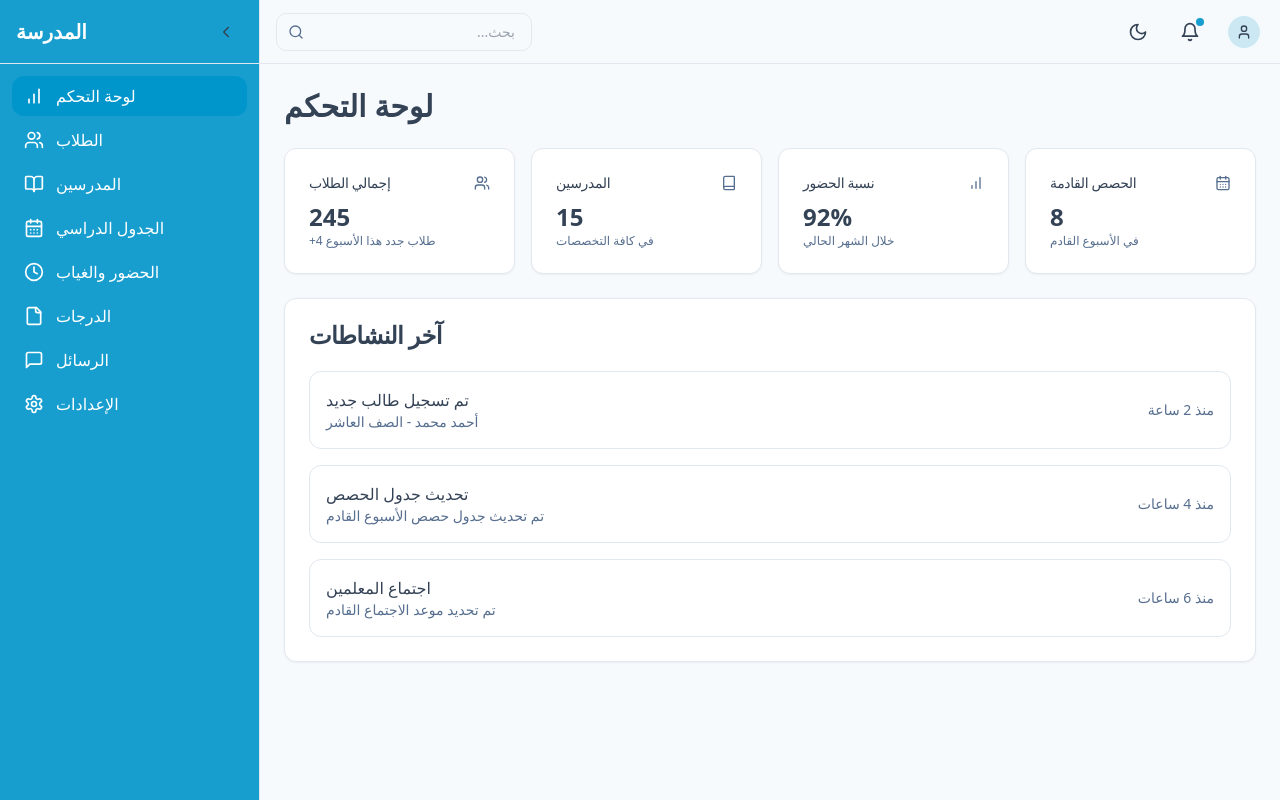
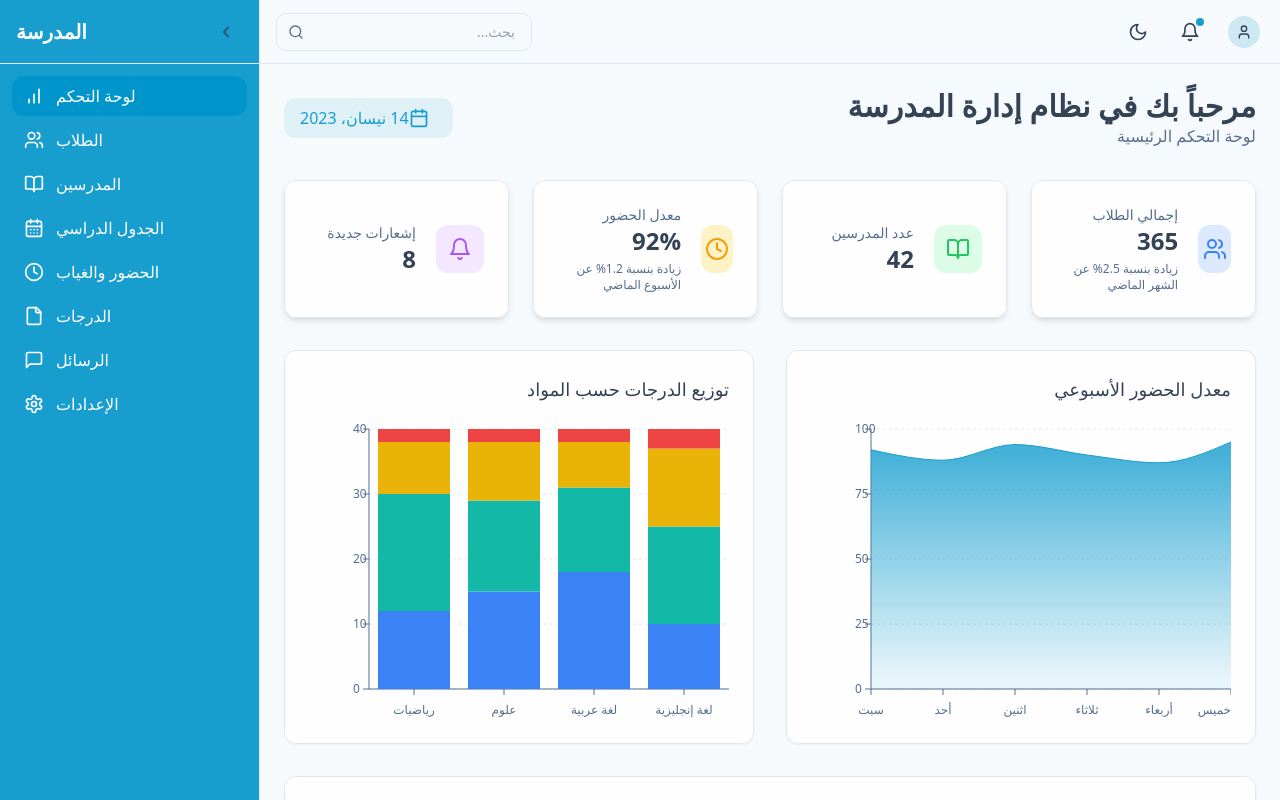
Before and after one commit to Brhansenane/academy-control-panel, a React (Vite) app: page / in a window 1280 px wide. Built offline with nearby package versions, Linux system fonts and the light colour scheme.

Commit message:
Reverted to commit 1d64979a107b31d6b5304320589811a9c0966a82

```diff
--- a/src/App.tsx
+++ b/src/App.tsx
@@ -1,3 +1,4 @@
+
 import { Toaster } from "@/components/ui/toaster";
 import { Toaster as Sonner } from "@/components/ui/sonner";
 import { TooltipProvider } from "@/components/ui/tooltip";
@@ -28,8 +29,7 @@ const App = () => (
         <BrowserRouter>
           <Routes>
             <Route element={<MainLayout />}>
-              <Route index element={<Dashboard />} />
-              <Route path="/dashboard" element={<Dashboard />} />
+              <Route path="/" element={<Dashboard />} />
               <Route path="/students" element={<Students />} />
               <Route path="/students/:id" element={<StudentDetails />} />
               <Route path="/teachers" element={<Teachers />} />
--- a/src/pages/Dashboard.tsx
+++ b/src/pages/Dashboard.tsx
@@ -1,117 +1,264 @@
 
 import React from "react";
-import { BarChart, Book, CalendarDays, Users } from "lucide-react";
 import {
-  Card,
-  CardContent,
-  CardHeader,
-  CardTitle,
-} from "@/components/ui/card";
+  AreaChart, Area, BarChart, Bar, LineChart, Line,
+  XAxis, YAxis, CartesianGrid, Tooltip, ResponsiveContainer
+} from "recharts";
+import { Bell, Book, BookOpen, Calendar, Clock, Users } from "lucide-react";
 
-const Dashboard = () => {
+// Mock data for charts
+const attendanceData = [
+  { name: "سبت", attendance: 92, absence: 8 },
+  { name: "أحد", attendance: 88, absence: 12 },
+  { name: "اثنين", attendance: 94, absence: 6 },
+  { name: "ثلاثاء", attendance: 90, absence: 10 },
+  { name: "أربعاء", attendance: 87, absence: 13 },
+  { name: "خميس", attendance: 95, absence: 5 },
+];
+
+const gradesData = [
+  { name: "رياضيات", متميز: 12, جيد: 18, متوسط: 8, ضعيف: 2 },
+  { name: "علوم", متميز: 15, جيد: 14, متوسط: 9, ضعيف: 2 },
+  { name: "لغة عربية", متميز: 18, جيد: 13, متوسط: 7, ضعيف: 2 },
+  { name: "لغة إنجليزية", متميز: 10, جيد: 15, متوسط: 12, ضعيف: 3 },
+];
+
+const enrollmentData = [
+  { name: "أيلول", طلاب: 340 },
+  { name: "تشرين أول", طلاب: 345 },
+  { name: "تشرين ثاني", طلاب: 350 },
+  { name: "كانون أول", طلاب: 355 },
+  { name: "كانون ثاني", طلاب: 360 },
+  { name: "شباط", طلاب: 365 },
+];
+
+// Component for statistic cards
+const StatCard = ({ icon, title, value, trend, color }: {
+  icon: React.ReactNode,
+  title: string,
+  value: string,
+  trend?: string,
+  color: string
+}) => {
   return (
-    <div className="space-y-6">
-      <h1 className="text-3xl font-bold">لوحة التحكم</h1>
+    <div className="glass-card p-6 card-hover flex items-center">
+      <div className={`h-12 w-12 rounded-lg flex items-center justify-center ${color}`}>
+        {icon}
+      </div>
+      <div className="mr-5">
+        <h3 className="text-muted-foreground text-sm font-medium">{title}</h3>
+        <p className="text-2xl font-bold">{value}</p>
+        {trend && <p className="text-xs text-muted-foreground mt-1">{trend}</p>}
+      </div>
+    </div>
+  );
+};
 
-      {/* Stats Grid */}
-      <div className="grid gap-4 md:grid-cols-2 lg:grid-cols-4">
-        <Card>
-          <CardHeader className="flex flex-row items-center justify-between space-y-0 pb-2">
-            <CardTitle className="text-sm font-medium">إجمالي الطلاب</CardTitle>
-            <Users className="h-4 w-4 text-muted-foreground" />
-          </CardHeader>
-          <CardContent>
-            <div className="text-2xl font-bold">245</div>
-            <p className="text-xs text-muted-foreground">
-              +4 طلاب جدد هذا الأسبوع
-            </p>
-          </CardContent>
-        </Card>
-
-        <Card>
-          <CardHeader className="flex flex-row items-center justify-between space-y-0 pb-2">
-            <CardTitle className="text-sm font-medium">المدرسين</CardTitle>
-            <Book className="h-4 w-4 text-muted-foreground" />
-          </CardHeader>
-          <CardContent>
-            <div className="text-2xl font-bold">15</div>
-            <p className="text-xs text-muted-foreground">
-              في كافة التخصصات
-            </p>
-          </CardContent>
-        </Card>
-
-        <Card>
-          <CardHeader className="flex flex-row items-center justify-between space-y-0 pb-2">
-            <CardTitle className="text-sm font-medium">نسبة الحضور</CardTitle>
-            <BarChart className="h-4 w-4 text-muted-foreground" />
-          </CardHeader>
-          <CardContent>
-            <div className="text-2xl font-bold">92%</div>
-            <p className="text-xs text-muted-foreground">
-              خلال الشهر الحالي
-            </p>
-          </CardContent>
-        </Card>
-
-        <Card>
-          <CardHeader className="flex flex-row items-center justify-between space-y-0 pb-2">
-            <CardTitle className="text-sm font-medium">الحصص القادمة</CardTitle>
-            <CalendarDays className="h-4 w-4 text-muted-foreground" />
-          </CardHeader>
-          <CardContent>
-            <div className="text-2xl font-bold">8</div>
-            <p className="text-xs text-muted-foreground">
-              في الأسبوع القادم
-            </p>
-          </CardContent>
-        </Card>
+export function Dashboard() {
+  return (
+    <div className="animate-fade-in" dir="rtl">
+      <div className="flex justify-between items-center mb-8">
+        <div>
+          <h1 className="text-3xl font-bold">مرحباً بك في نظام إدارة المدرسة</h1>
+          <p className="text-muted-foreground">لوحة التحكم الرئيسية</p>
+        </div>
+        <div className="hidden md:block">
+          <div className="bg-primary/10 text-primary px-4 py-2 rounded-lg flex items-center">
+            <Calendar className="mr-2 h-5 w-5" />
+            <span>14 نيسان، 2023</span>
+          </div>
+        </div>
       </div>
 
-      {/* Activity Timeline */}
-      <Card>
-        <CardHeader>
-          <CardTitle>آخر النشاطات</CardTitle>
-        </CardHeader>
-        <CardContent>
+      {/* Stats Cards */}
+      <div className="grid grid-cols-1 md:grid-cols-2 lg:grid-cols-4 gap-6 mb-8">
+        <StatCard
+          icon={<Users className="h-6 w-6 text-blue-500" />}
+          title="إجمالي الطلاب"
+          value="365"
+          trend="زيادة بنسبة 2.5% عن الشهر الماضي"
+          color="bg-blue-100 dark:bg-blue-900/30"
+        />
+        <StatCard
+          icon={<BookOpen className="h-6 w-6 text-green-500" />}
+          title="عدد المدرسين"
+          value="42"
+          color="bg-green-100 dark:bg-green-900/30"
+        />
+        <StatCard
+          icon={<Clock className="h-6 w-6 text-amber-500" />}
+          title="معدل الحضور"
+          value="92%"
+          trend="زيادة بنسبة 1.2% عن الأسبوع الماضي"
+          color="bg-amber-100 dark:bg-amber-900/30"
+        />
+        <StatCard
+          icon={<Bell className="h-6 w-6 text-purple-500" />}
+          title="إشعارات جديدة"
+          value="8"
+          color="bg-purple-100 dark:bg-purple-900/30"
+        />
+      </div>
+
+      {/* Charts */}
+      <div className="grid grid-cols-1 lg:grid-cols-2 gap-8 mb-8">
+        <div className="glass-card p-6 rounded-xl shadow-sm">
+          <h3 className="text-lg font-medium mb-4">معدل الحضور الأسبوعي</h3>
+          <ResponsiveContainer width="100%" height={300}>
+            <AreaChart data={attendanceData} margin={{ top: 10, right: 0, left: 0, bottom: 0 }}>
+              <defs>
+                <linearGradient id="colorAttendance" x1="0" y1="0" x2="0" y2="1">
+                  <stop offset="5%" stopColor="hsl(var(--primary))" stopOpacity={0.8}/>
+                  <stop offset="95%" stopColor="hsl(var(--primary))" stopOpacity={0.1}/>
+                </linearGradient>
+              </defs>
+              <CartesianGrid strokeDasharray="3 3" vertical={false} stroke="hsl(var(--border))" />
+              <XAxis dataKey="name" stroke="hsl(var(--muted-foreground))" fontSize={12} tickMargin={10} />
+              <YAxis stroke="hsl(var(--muted-foreground))" fontSize={12} tickMargin={10} />
+              <Tooltip
+                contentStyle={{
+                  background: "hsl(var(--card))",
+                  border: "1px solid hsl(var(--border))",
+                  borderRadius: "var(--radius)"
+                }}
+              />
+              <Area
+                type="monotone"
+                dataKey="attendance"
+                stroke="hsl(var(--primary))"
+                fillOpacity={1}
+                fill="url(#colorAttendance)"
+                name="الحضور (%)"
+              />
+            </AreaChart>
+          </ResponsiveContainer>
+        </div>
+
+        <div className="glass-card p-6 rounded-xl shadow-sm">
+          <h3 className="text-lg font-medium mb-4">توزيع الدرجات حسب المواد</h3>
+          <ResponsiveContainer width="100%" height={300}>
+            <BarChart data={gradesData} margin={{ top: 10, right: 0, left: 0, bottom: 0 }}>
+              <CartesianGrid strokeDasharray="3 3" vertical={false} stroke="hsl(var(--border))" />
+              <XAxis dataKey="name" stroke="hsl(var(--muted-foreground))" fontSize={12} tickMargin={10} />
+              <YAxis stroke="hsl(var(--muted-foreground))" fontSize={12} tickMargin={10} />
+              <Tooltip
+                contentStyle={{
+                  background: "hsl(var(--card))",
+                  border: "1px solid hsl(var(--border))",
+                  borderRadius: "var(--radius)"
+                }}
+              />
+              <Bar dataKey="متميز" stackId="a" fill="#3b82f6" name="متميز" />
+              <Bar dataKey="جيد" stackId="a" fill="#14b8a6" name="جيد" />
+              <Bar dataKey="متوسط" stackId="a" fill="#eab308" name="متوسط" />
+              <Bar dataKey="ضعيف" stackId="a" fill="#ef4444" name="ضعيف" />
+            </BarChart>
+          </ResponsiveContainer>
+        </div>
+
+        <div className="glass-card p-6 rounded-xl shadow-sm lg:col-span-2">
+          <h3 className="text-lg font-medium mb-4">تطور أعداد الطلاب</h3>
+          <ResponsiveContainer width="100%" height={300}>
+            <LineChart data={enrollmentData} margin={{ top: 10, right: 0, left: 0, bottom: 0 }}>
+              <CartesianGrid strokeDasharray="3 3" vertical={false} stroke="hsl(var(--border))" />
+              <XAxis dataKey="name" stroke="hsl(var(--muted-foreground))" fontSize={12} tickMargin={10} />
+              <YAxis stroke="hsl(var(--muted-foreground))" fontSize={12} tickMargin={10} />
+              <Tooltip
+                contentStyle={{
+                  background: "hsl(var(--card))",
+                  border: "1px solid hsl(var(--border))",
+                  borderRadius: "var(--radius)"
+                }}
+              />
+              <Line
+                type="monotone"
+                dataKey="طلاب"
+                stroke="hsl(var(--primary))"
+                strokeWidth={2}
+                dot={{ r: 4 }}
+                activeDot={{ r: 6 }}
+              />
+            </LineChart>
+          </ResponsiveContainer>
+        </div>
+      </div>
+
+      {/* Recent Activity & Calendar Section */}
+      <div className="grid grid-cols-1 lg:grid-cols-3 gap-8">
+        {/* Recent Activity */}
+        <div className="glass-card p-6 rounded-xl shadow-sm lg:col-span-2">
+          <div className="flex items-center justify-between mb-4">
+            <h3 className="text-lg font-medium">النشاطات الأخيرة</h3>
+            <button className="text-primary text-sm hover:underline">عرض الكل</button>
+          </div>
           <div className="space-y-4">
-            {[
-              {
-                title: "تم تسجيل طالب جديد",
-                description: "أحمد محمد - الصف العاشر",
-                time: "منذ 2 ساعة",
-              },
-              {
-                title: "تحديث جدول الحصص",
-                description: "تم تحديث جدول حصص الأسبوع القادم",
-                time: "منذ 4 ساعات",
-              },
-              {
-                title: "اجتماع المعلمين",
-                description: "تم تحديد موعد الاجتماع القادم",
-                time: "منذ 6 ساعات",
-              },
-            ].map((activity, index) => (
-              <div
-                key={index}
-                className="flex items-center gap-4 rounded-lg border p-4"
-              >
+            {[1, 2, 3, 4, 5].map((item) => (
+              <div key={item} className="flex items-start border-b pb-4 last:border-0 last:pb-0">
+                <div className="h-9 w-9 rounded-full bg-primary/10 flex items-center justify-center mr-3 mt-1">
+                  <Book className="h-4 w-4 text-primary" />
+                </div>
                 <div className="flex-1">
-                  <h4 className="font-medium">{activity.title}</h4>
-                  <p className="text-sm text-muted-foreground">
-                    {activity.description}
-                  </p>
-                </div>
-                <div className="text-sm text-muted-foreground">
-                  {activity.time}
+                  <div className="flex justify-between items-start">
+                    <p className="font-medium">تم تسجيل علامات مادة الرياضيات</p>
+                    <span className="text-xs text-muted-foreground">منذ ساعة</span>
+                  </div>
+                  <p className="text-sm text-muted-foreground mt-1">قام المدرس أحمد خالد بتسجيل علامات الاختبار الشهري لمادة الرياضيات للصف التاسع (أ).</p>
                 </div>
               </div>
             ))}
           </div>
-        </CardContent>
-      </Card>
+        </div>
+
+        {/* Upcoming Events */}
+        <div className="glass-card p-6 rounded-xl shadow-sm">
+          <div className="flex items-center justify-between mb-4">
+            <h3 className="text-lg font-medium">الأحداث القادمة</h3>
+            <button className="text-primary text-sm hover:underline">التقويم</button>
+          </div>
+          <div className="space-y-4">
+            {[
+              {
+                title: "اجتماع أولياء الأمور",
+                date: "18 أبريل",
+                time: "16:00",
+                color: "bg-blue-100 text-blue-700 dark:bg-blue-900/30 dark:text-blue-400"
+              },
+              {
+                title: "رحلة مدرسية - حديقة العلوم",
+                date: "20 أبريل",
+                time: "09:00",
+                color: "bg-green-100 text-green-700 dark:bg-green-900/30 dark:text-green-400"
+              },
+              {
+                title: "اختبار نصف الفصل - علوم",
+                date: "22 أبريل",
+                time: "10:30",
+                color: "bg-amber-100 text-amber-700 dark:bg-amber-900/30 dark:text-amber-400"
+              },
+              {
+                title: "مسابقة الخط العربي",
+                date: "25 أبريل",
+                time: "13:00",
+                color: "bg-purple-100 text-purple-700 dark:bg-purple-900/30 dark:text-purple-400"
+              },
+            ].map((event, index) => (
+              <div key={index} className="flex items-center">
+                <div className="w-4 h-4 rounded-full bg-primary mr-2"></div>
+                <div className={`flex-1 ${event.color} rounded-lg p-3`}>
+                  <p className="font-medium">{event.title}</p>
+                  <div className="flex text-xs mt-1 opacity-80">
+                    <span>{event.date}</span>
+                    <span className="mx-2">•</span>
+                    <span>{event.time}</span>
+                  </div>
+                </div>
+              </div>
+            ))}
+          </div>
+        </div>
+      </div>
     </div>
   );
-};
+}
 
 export default Dashboard;
```
